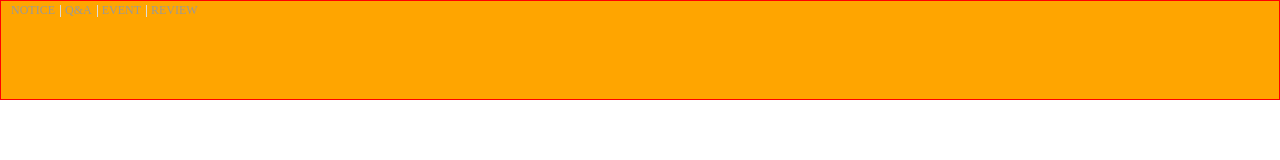
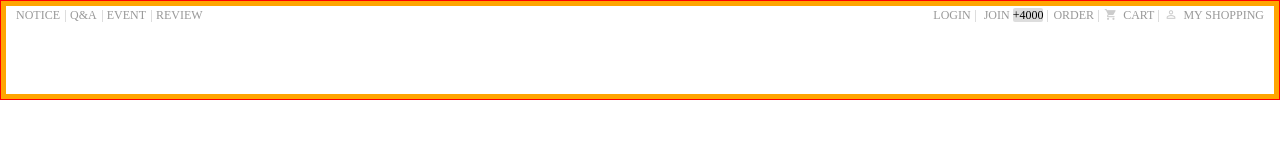
Before and after one commit to EtErNaLiFe12/Clone-Project, a plain HTML site: page 쇼핑몰 클론 프로젝트/index.html in a window 1280 px wide. Drawn offline with nearby package versions, Linux system fonts and the light colour scheme.

Commit message:
Header-top section_right menu 추가 및 수정

```diff
--- a/쇼핑몰 클론 프로젝트/index.html
+++ b/쇼핑몰 클론 프로젝트/index.html
@@ -6,6 +6,7 @@
     <meta name="viewport" content="width=device-width, initial-scale=1.0">
     <title>Document</title>
     <link rel="stylesheet" href="https://cdn.jsdelivr.net/npm/reset-css@5.0.1/reset.min.css">
+    <link href="https://fonts.googleapis.com/icon?family=Material+Icons" rel="stylesheet">
     <link rel="stylesheet" href="./main.css">
 </head>
 <body>
@@ -23,16 +24,24 @@
             </ul>
            </div>
            <div class="section_right">
-            <!-- <ul>
+            <ul>
               <li><a href="javascript:void(0)">LOGIN</a></li>
-              <li><a href="javascript:void(0)">
-                <span>JOIN&nbsp;</span>
-                <strong>&nbsp;&nbsp;+4000&nbsp;&nbsp;</strong>
+              <li><a href="javascript:void(0)"><span>JOIN</span>
+                <strong>+4000</strong>
               </a></li>
               <li><a href="javascript:void(0)">ORDER</a></li>
-              <li><a href="javscript:void(0)">CART</a></li>
-              <li><a href="javscript:void(0)">MY SHOPPING</a></li>
-            </ul> -->
+              <li><a href="javscript:void(0)">
+                <div class="material-icons">shopping_cart</div>
+                <span>CART</span>
+              </a>
+            </li>
+              <li><a href="javscript:void(0)">
+                <div class="material-icons">person_outline</div>
+                <span>MY SHOPPING</span>
+              </a>
+            </li>
+
+            </ul>
            </div>
          </div>
       </div>
--- a/쇼핑몰 클론 프로젝트/main.css
+++ b/쇼핑몰 클론 프로젝트/main.css
@@ -13,7 +13,7 @@
   height: 100%;
   margin: 0 auto;
   box-sizing: border-box;
-  background-color: orange;
+  border: 5px solid orange;
 }
 .inner .header-top {
   position: absolute;
@@ -64,14 +64,53 @@
 
 /* SECTION-RIGHT */
 .inner .header-top .section_right {
-
+  position: absolute;
+  top: 0;
+  bottom: 0;
+  right: 0;
+  margin: auto;
 }
 .inner .header-top .section_right ul {
-
+  display: flex;
 }
 .inner .header-top .section_right ul li {
-
+  position: relative;
+  padding-right: 10px;
+}
+.inner .header-top .section_left ul li:last-child {
+  padding-right: none;
+}
+.inner .header-top .section_right ul li strong {
+ background-color: #ddd;
+ border-radius: 2px;
+ color: #000;
+}
+.inner .header-top .section_right ul li::after {
+  content: '';
+  position: absolute;
+  width: 1px;
+  height: 12px;
+  background: #ddd;
+  top: 4px;
+  right: 5px;
+}
+.inner .header-top .section_right ul li:last-child::after {
+  display: none;
 }
 .inner .header-top .section_right ul li a {
-
+  font-size: 12px;
+  text-decoration: none;
+  color: #999;
 }
+.inner .header-top .section_right ul li a > span {
+  padding-left: 3px;
+}
+.inner .header-top .section_right ul li a > div {
+  font-size: 13px;
+  color: #ccc;
+  position: relative;
+  top: 2px;
+}
+.inner .header-top .section_right ul li a:hover {
+  color: #000;
+}
```
